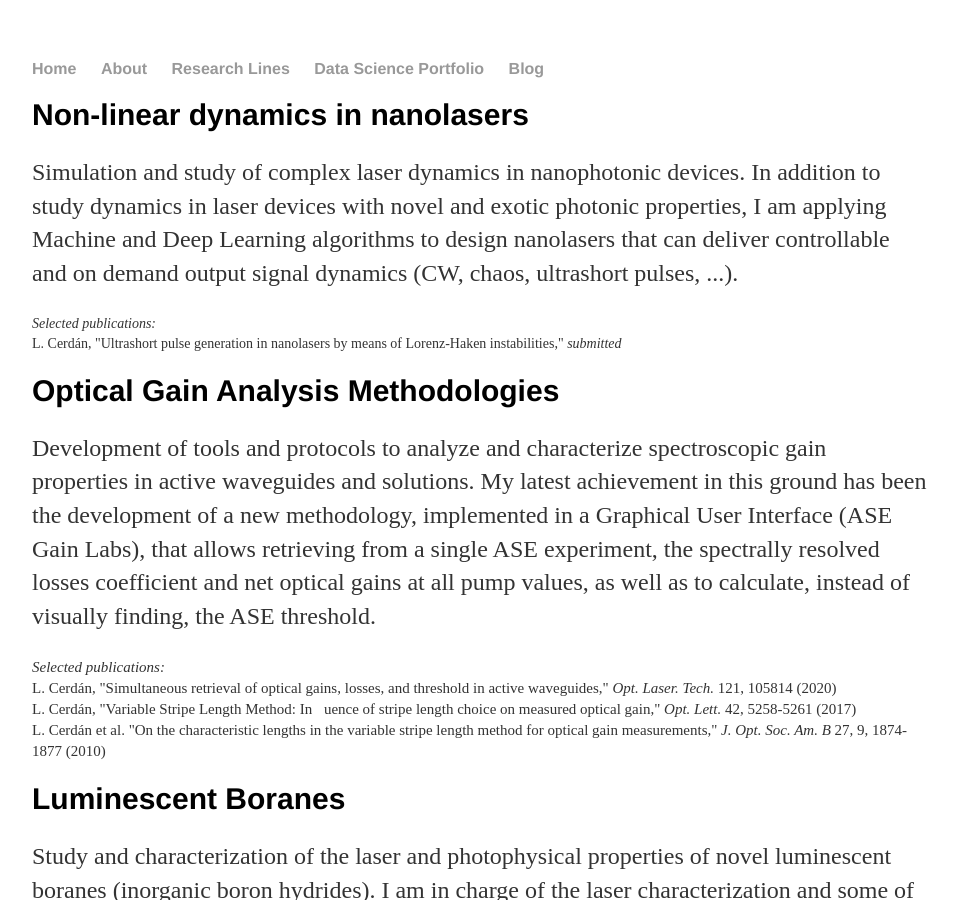
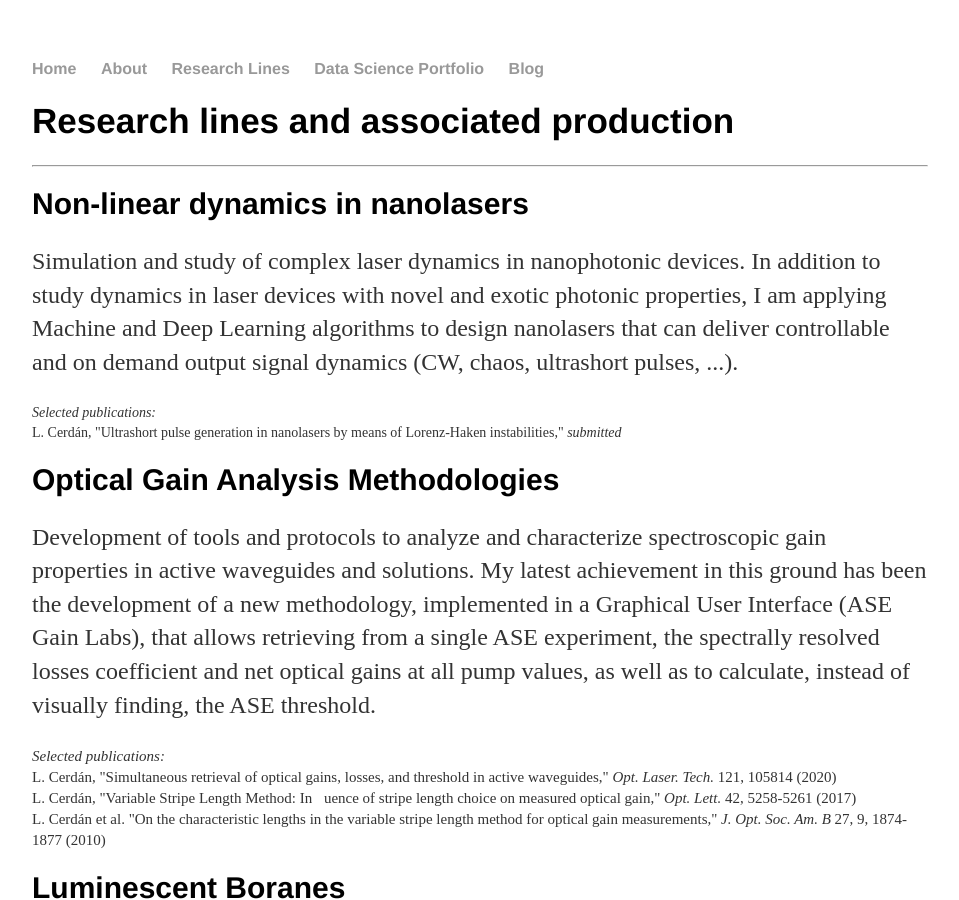
Before and after one commit to lucerlab/lucerlab.github.io, a Jekyll site: the page built from research/index.html, in a window 1280 px wide and 900 px high. Shown: the whole window, without its empty margins (160-1119 px from the left). Built offline with Jekyll 4.4.1, drawn with Linux system fonts in a browser that asks for light colours.

Commit message:
Update index.html

```diff
--- a/research/index.html
+++ b/research/index.html
@@ -4,6 +4,8 @@ title: LuCer Lab
 ---
 
 <div class="blurb">
+	<h1 style="font-size:35px;">Research lines and associated production</h1>
+	<hr>
 	<h1 style="font-size:30px;">Non-linear dynamics in nanolasers</h1>
 	<p> Simulation and study of complex laser dynamics in nanophotonic devices. In
 addition to study dynamics in laser devices with novel and exotic photonic properties, I am applying Machine and
```
